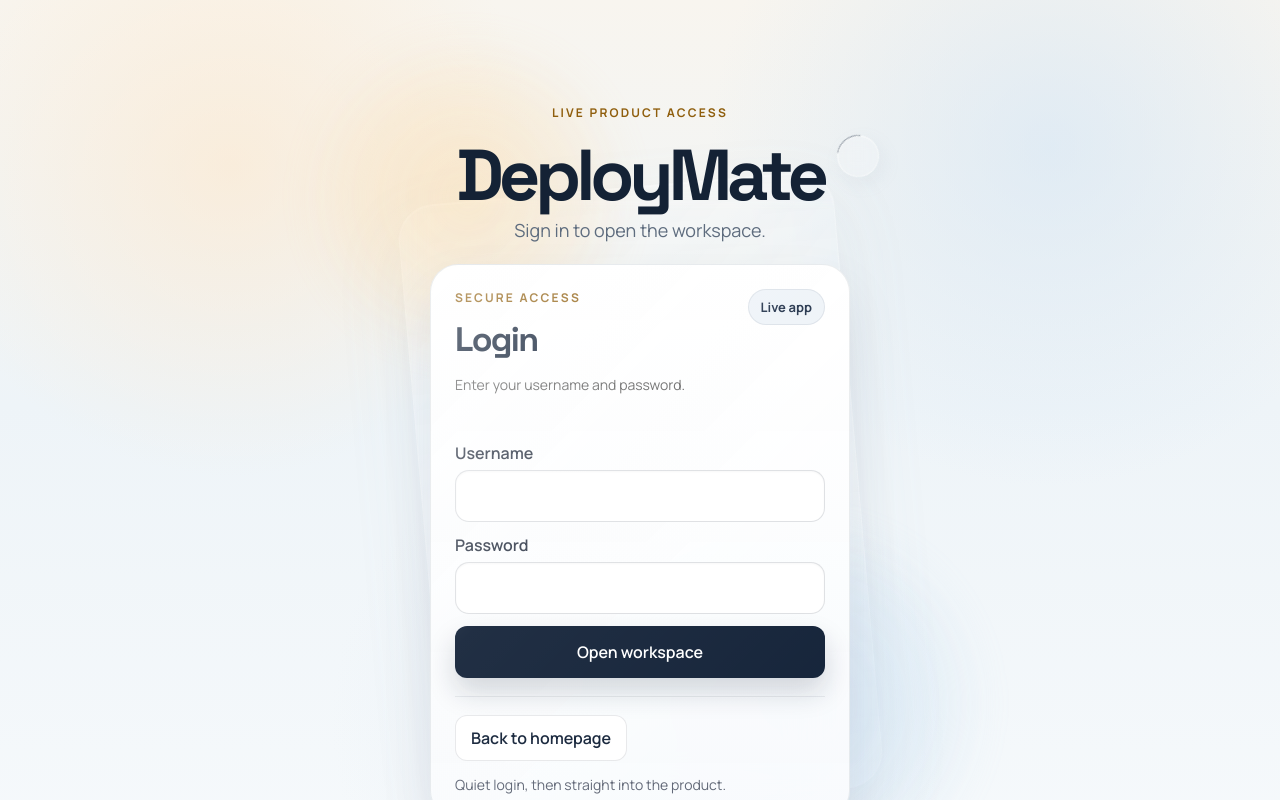
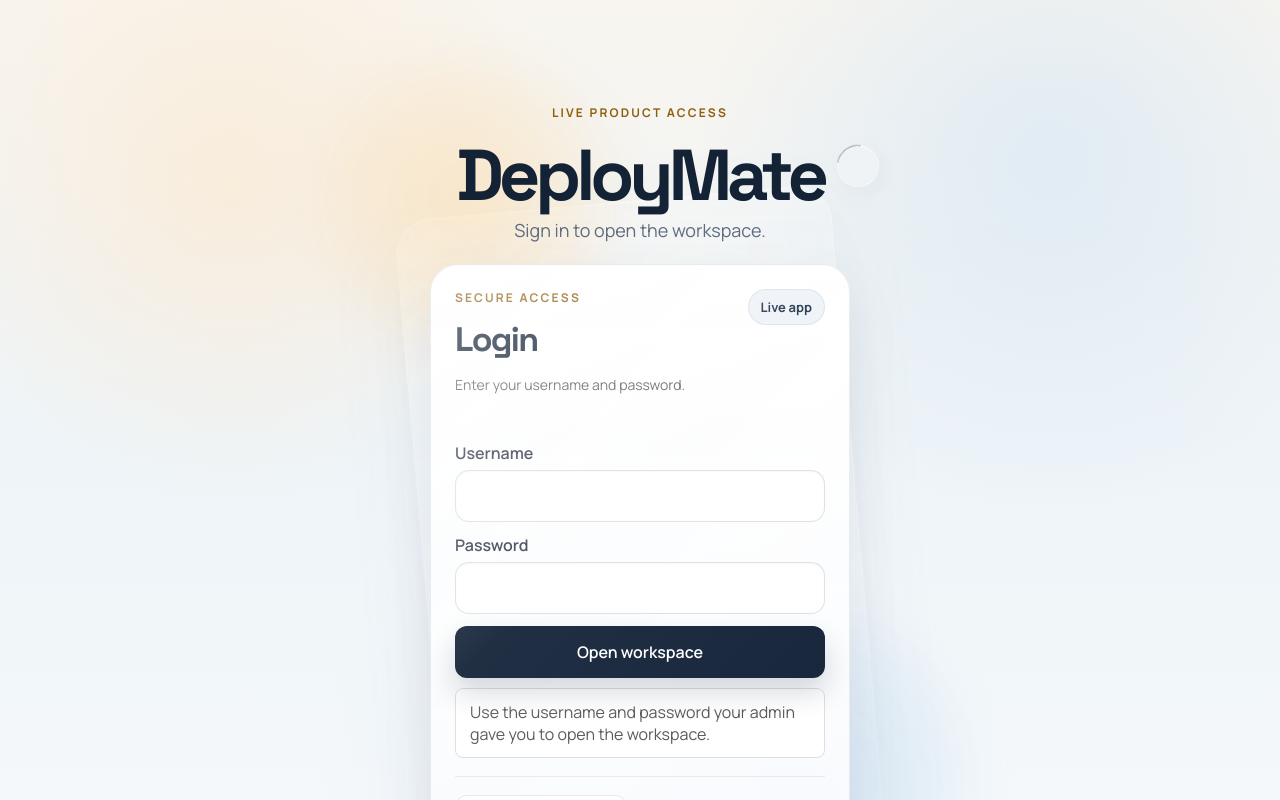
Before and after one commit to AlexGerlitz/deploymate, a Next.js app in the folder frontend/: page /login in a window 1280 px wide. Shown: the top 800 px of the page. Built offline with nearby package versions, Linux system fonts and the light colour scheme.

Commit message:
Restore login help banner for auth smoke (#8)
Co-authored-by: AlexGerlitz <alexgerlitz@users.noreply.github.com>

```diff
--- a/frontend/app/login/page.js
+++ b/frontend/app/login/page.js
@@ -104,6 +104,18 @@
 
             {error ? <div className="banner error" data-testid="auth-login-error-banner">{error}</div> : null}
 
+            <div className="banner subtle authBanner" data-testid="auth-login-help-banner">
+              {publicSignupEnabled ? (
+                <>
+                  Use your workspace username and password, or start with a trial account below if you are new here.
+                </>
+              ) : (
+                <>
+                  Use the username and password your admin gave you to open the workspace.
+                </>
+              )}
+            </div>
+
             {publicSignupEnabled ? (
               <div className="banner subtle authBanner" data-testid="auth-login-signup-banner">
                 Need a trial account?{" "}
```
